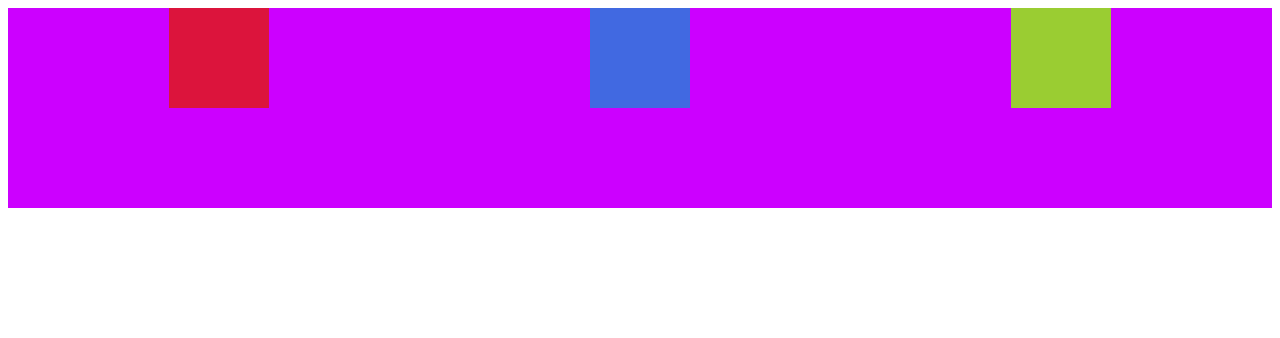
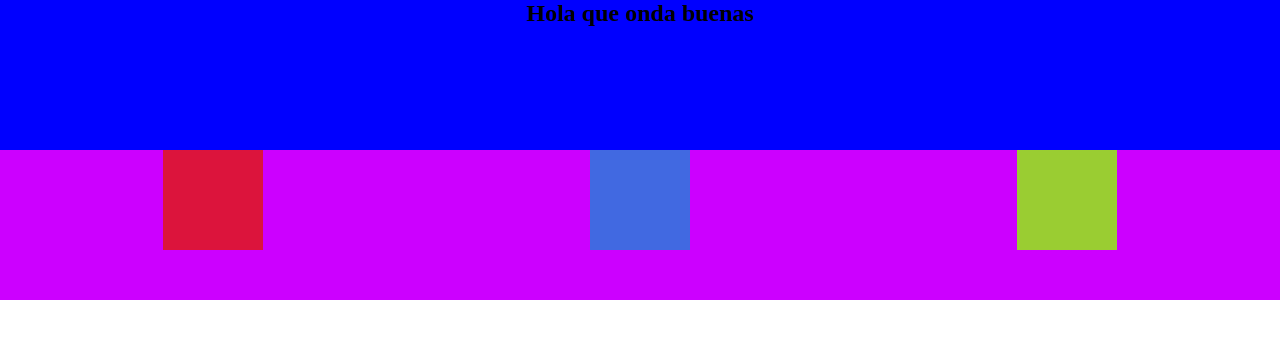
Before and after one commit to JosukeH/Flexbox, a plain HTML site: page index.html in a window 1280 px wide. Drawn offline with Linux system fonts and the light colour scheme.

Commit message:
Se agrego otro contenedor h2

```diff
--- a/index.html
+++ b/index.html
@@ -1,5 +1,6 @@
 <!DOCTYPE html>
 <html lang="en">
+
 <head>
     <meta charset="UTF-8">
     <meta http-equiv="X-UA-Compatible" content="IE=edge">
@@ -7,14 +8,21 @@
     <link rel="stylesheet" href="style.css">
     <title>Flexbox</title>
 </head>
+
 <body>
+    <div class="container">
+        <h2>Hola que onda buenas</h2>
 
-<div class="container">
-    <div class="box box-1"></div>
-    <div class="box box-2"></div>
-    <div class="box box-3"></div>
+    </div>
 
-</div>
+    <div class="container">
+        <div class="box box-1"></div>
+        <div class="box box-2"></div>
+        <div class="box box-3"></div>
 
+    </div>
+
+    <script src="scrip.js"></script>
 </body>
+
 </html>
--- a/style.css
+++ b/style.css
@@ -1,22 +1,32 @@
-.container{
+body{
+    margin: 0;
+}
+
+.container {
   display: flex;
   flex-direction: row;
-    height: 200px;
+  height: 150px;
   width: 100%;
   background-color: rgb(204, 0, 255);
   justify-content: space-around;
 }
+.container h2 {
+  background-color: #00f;
+  width: 100%;
+  margin: 0 auto;
+  text-align: center;
+}
 
-.box{
+.box {
   width: 100px;
   height: 100px;
 }
-.box-1{
+.box-1 {
   background-color: crimson;
 }
-.box-2{
+.box-2 {
   background-color: royalblue;
 }
-.box-3{
+.box-3 {
   background-color: yellowgreen;
 }
```
Lines whose indentation alone changed are shown as unchanged.
